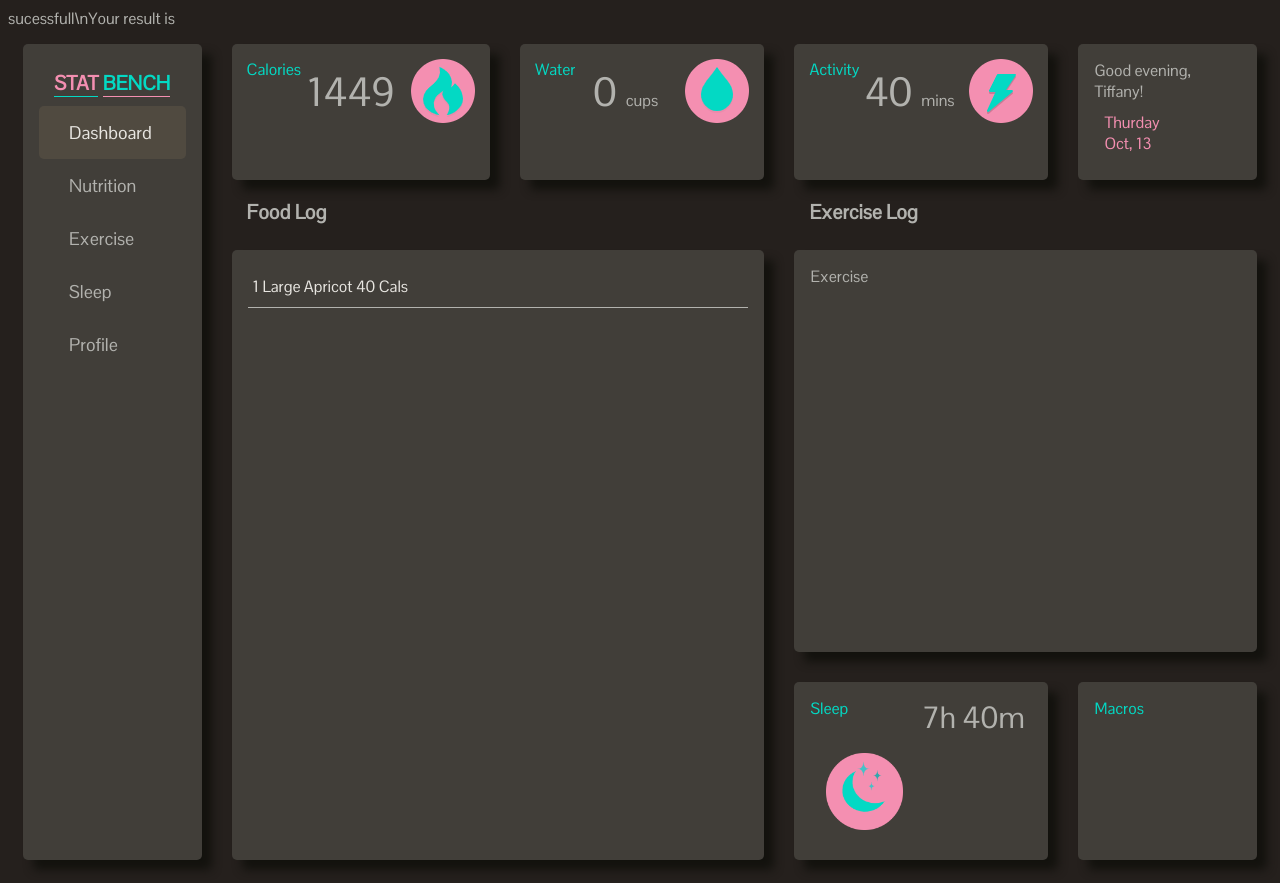
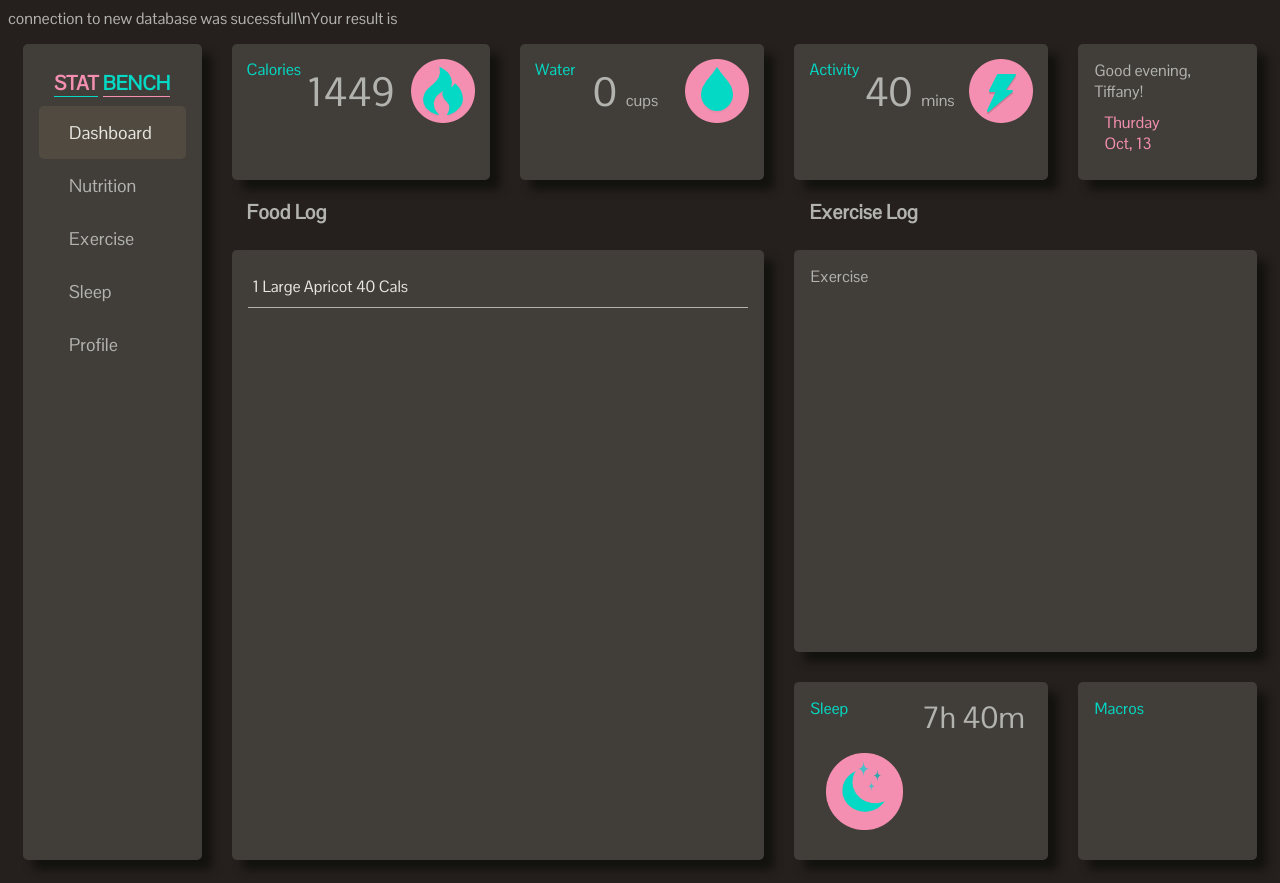
Before and after one commit to tiffellio/stat-bench, a PHP site: page / in a window 1280 px wide. Run offline with PHP 8.4, Linux system fonts and the light colour scheme; data that the repository does not hold is empty.

Commit message:
Update index.php

```diff
--- a/index.php
+++ b/index.php
@@ -11,7 +11,7 @@
     die("There was a problem connecting to the MySQL database: ".mysqli_connect_error());
 
   } else {
-    echo 'sucessfull\n';
+    echo 'connection to new database was sucessfull\n';
   }
 
 /*
```
